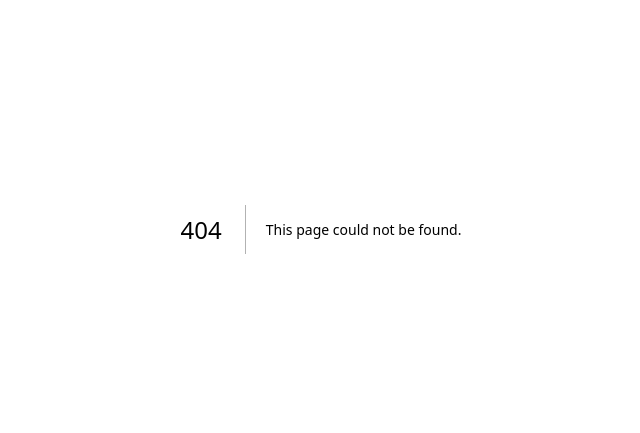
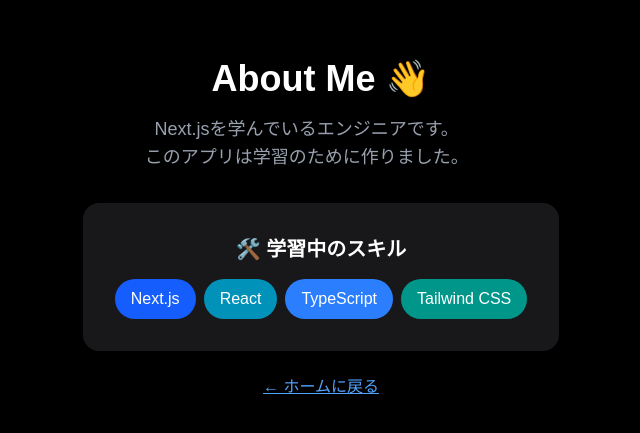
Before and after one commit to kayashimanaho/my-first-nextjs, a Next.js app: page /about in a window 1280 px wide. Before the commit this address had no page. Shown: the part 171-604 px from the top of the page, without its empty margins (319-959 px from the left). Built offline with nearby package versions, Linux system fonts and the light colour scheme.

Commit message:
aboutページ作成

```diff
--- /dev/null
+++ b/app/about/page.tsx
@@ -0,0 +1,40 @@
+import Link from "next/link"; // ← Next.jsのリンクコンポーネント
+
+export default function AboutPage() {
+  return (
+    <div className="min-h-screen flex items-center justify-center bg-black">
+      <div className="text-center">
+        {/* 見出し */}
+        <h1 className="text-4xl font-bold text-white mb-4">
+          About Me 👋
+        </h1>
+
+        {/* 自己紹介 */}
+        <p className="text-gray-400 text-lg mb-8 max-w-md">
+          Next.jsを学んでいるエンジニアです。
+          <br />
+          このアプリは学習のために作りました。
+        </p>
+
+        {/* スキルカード */}
+        <div className="bg-zinc-900 rounded-2xl p-8 mb-6">
+          <h2 className="text-xl font-bold text-white mb-4">🛠️ 学習中のスキル</h2>
+          <div className="flex flex-wrap gap-2 justify-center">
+            <span className="bg-blue-600 text-white px-4 py-2 rounded-full">Next.js</span>
+            <span className="bg-cyan-600 text-white px-4 py-2 rounded-full">React</span>
+            <span className="bg-blue-500 text-white px-4 py-2 rounded-full">TypeScript</span>
+            <span className="bg-teal-600 text-white px-4 py-2 rounded-full">Tailwind CSS</span>
+          </div>
+        </div>
+
+        {/* ホームに戻るリンク */}
+        <Link
+          href="/"
+          className="text-blue-400 hover:text-blue-300 underline transition"
+        >
+          ← ホームに戻る
+        </Link>
+      </div>
+    </div>
+  );
+}
--- a/app/page.tsx
+++ b/app/page.tsx
@@ -1,6 +1,7 @@
 "use client"; // ← クライアントコンポーネントにする宣言
 
 import { useState } from "react"; // ← Reactの状態管理機能をインポート
+import Link from "next/link"; // ← ★ この行を追加！
 
 export default function Home() {
   // useState: 状態（変わる値）を管理する
@@ -12,6 +13,14 @@
   return (
     <div className="min-h-screen flex items-center justify-center bg-black">
       <div className="text-center">
+      <nav className="mb-8">
+        <Link
+          href="/about"
+          className="text-blue-400 hover:text-blue-300 underline transition"
+        >
+          About →
+        </Link>
+      </nav>
         {/* 見出し */}
         <h1 className="text-4xl font-bold text-white mb-4">
           Hello, Next.js! 🚀
```
